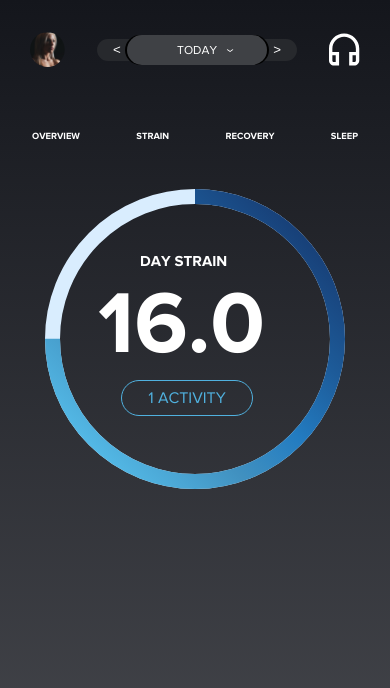
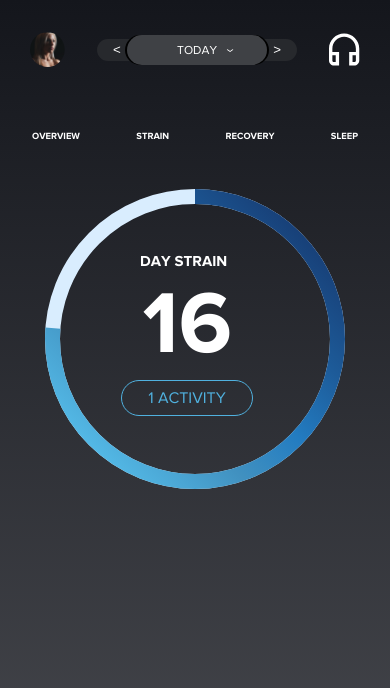
Before and after one commit to jtkwan91/whoop-industry-project, a React (Create React App) app in the folder client/: page / in a window 390 px wide. Shown: the top 688 px of the page. Built offline with nearby package versions, Linux system fonts and the light colour scheme.

Commit message:
made strain bar responsive

```diff
--- a/client/src/pages/HomePage/HomePage.js
+++ b/client/src/pages/HomePage/HomePage.js
@@ -2,26 +2,29 @@ import './HomePage.scss';
 import Header from '../../components/Header/Header';
 import Navbar from '../../components/Navbar/Navbar.jsx';
 import ProgressBar from '../../components/Progress/ProgressBar';
-import React, { useState } from 'react';
+import React from 'react';
 
 function HomePage() {
 
-    const [progress, setProgress] = useState(0);
-    const [color, setColor] = useState('');
+let strain = 16
 
-
-    return (
+       return (
        <>
             <Header />
             <Navbar />
             <ProgressBar
-                progress={75}
+                progress={strain / 21 * 100
+                }
                 size={300}
                 strokeWidth={15}
                 circleOneStroke='#d9edfe'
                 />
             <h2 className="day-strain">DAY STRAIN</h2>
-            <h1 className="number">16.0</h1>
+            <div className="number-container">
+                <h1 className='number'>
+                {strain}
+                </h1>
+                </div>
             <div className="activity">
                 <p className="activity-text">1 ACTIVITY</p>
             </div>
--- a/client/src/pages/HomePage/HomePage.scss
+++ b/client/src/pages/HomePage/HomePage.scss
@@ -7,15 +7,21 @@
   font-weight: 600;
   line-height: 17.58px;
 }
-
 .number {
   color: white;
-  position: absolute;
-  top: 271px;
-  left: 98px;
   font-size: 88px;
   font-weight: 500px;
   line-height: 103.13px;
+
+  &-container {
+    width: 125px;
+    position: absolute;
+    top: 271px;
+    left: 32%;
+    display: flex;
+    justify-content: center;
+    align-items: center;
+  }
 }
 
 .activity {
```
